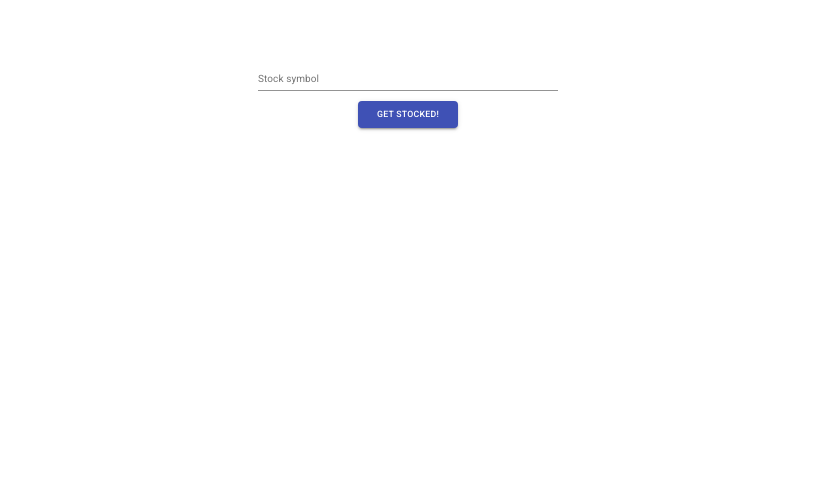
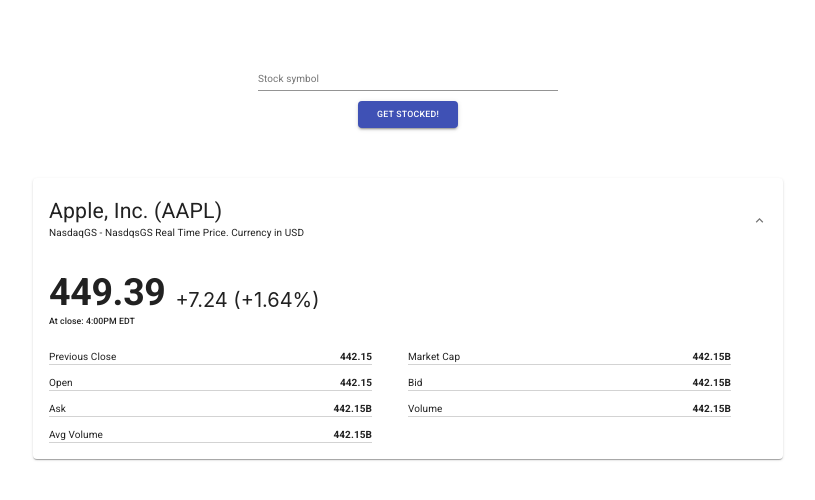
Before and after one commit to berlink2/finantier-test-fe, a React (Create React App) app: page / in a window 1280 px wide. Shown: the top 500 px of the page, without its empty margins (232-1047 px from the left). Built offline with nearby package versions, Linux system fonts and the light colour scheme.

Commit message:
added stock price info component

```diff
--- a/src/App.js
+++ b/src/App.js
@@ -1,19 +1,25 @@
 import React, { useState } from 'react';
 import styled from 'styled-components';
-import { TextField, Button } from '@material-ui/core';
+import {
+  TextField,
+  Button,
+  Accordion,
+  AccordionSummary,
+  AccordionDetails,
+} from '@material-ui/core';
 import { getStock } from './api/getStock';
+import Typography from '@material-ui/core/Typography';
+import ExpandMoreIcon from '@material-ui/icons/ExpandMore';
+import StockInfo from './Components/StockInfo';
 const AppContainer = styled.div`
   display: flex;
   flex-direction: column;
   align-items: center;
   margin-top: 5rem;
-
-`
+`;
 
 const SymbolInputContainer = styled.div`
-
   .search-form {
-
     display: flex;
     flex-direction: column;
     align-items: center;
@@ -27,35 +33,39 @@
       width: 10rem;
     }
   }
-
-`
+`;
 
 function App() {
   const [symbol, setSymbol] = useState('');
 
-    const handleSubmit = async (e) =>{
+  const handleSubmit = async (e) => {
     e.preventDefault();
     const data = await getStock(symbol);
     console.log(data);
-    }
+  };
 
   return (
     <AppContainer>
       <SymbolInputContainer>
-        <form onSubmit={handleSubmit} className="search-form">
+        <form onSubmit={handleSubmit} className='search-form'>
           <TextField
             value={symbol}
-          onChange={(e)=>setSymbol(e.target.value)}
-          className="search-form__input"
+            onChange={(e) => setSymbol(e.target.value)}
+            className='search-form__input'
             fullWidth
-          label="Stock symbol"
+            label='Stock symbol'
           />
-        <Button type="submit" className="search-form__button" variant="contained" color="primary">
+          <Button
+            type='submit'
+            className='search-form__button'
+            variant='contained'
+            color='primary'
+          >
             Get Stocked!
           </Button>
         </form>
       </SymbolInputContainer>
-
+      <StockInfo />
     </AppContainer>
   );
 }
--- /dev/null
+++ b/src/Components/StockInfo.js
@@ -0,0 +1,152 @@
+import React, { useState } from 'react';
+import styled from 'styled-components';
+import {
+  Accordion,
+  AccordionSummary,
+  AccordionDetails,
+  Typography,
+} from '@material-ui/core';
+import ExpandMoreIcon from '@material-ui/icons/ExpandMore';
+
+const StockInfoContainer = styled.div`
+  width: 75rem;
+  margin-top: 5rem;
+  display: flex;
+  flex-direction: column;
+`;
+
+const CompanyNameContainer = styled.div`
+  display: flex;
+  flex-direction: column;
+`;
+
+const StockPriceContainer = styled.div`
+  width: 100%;
+  display: flex;
+  flex-direction: column;
+  .price {
+    display: flex;
+
+    &__percent {
+      align-self: center;
+      margin-left: 1rem;
+      margin-top: 1.5rem;
+      font-size: 2rem;
+    }
+  }
+`;
+
+const StockDetailsContainer = styled.div`
+  margin-top: 2rem;
+  display: grid;
+  grid-template-columns: 1fr 1fr;
+  grid-row-gap: 1rem;
+
+  width: 100%;
+
+  .summary-item {
+    width: 90%;
+    display: flex;
+    flex-direction: row;
+    justify-content: space-between;
+    border-bottom: solid 1px lightgrey;
+  }
+`;
+
+const StockInfo = () => {
+  const [open, setOpen] = useState(true);
+  return (
+    <StockInfoContainer>
+      <Accordion onChange={() => setOpen(!open)} expanded={open}>
+        <AccordionSummary expandIcon={<ExpandMoreIcon />}>
+          <CompanyNameContainer>
+            <Typography variant='h4'>Apple, Inc. (AAPL)</Typography>
+            <Typography variant='subtitle1'>
+              NasdaqGS - NasdqsGS Real Time Price. Currency in USD
+            </Typography>
+          </CompanyNameContainer>
+        </AccordionSummary>
+        <AccordionDetails>
+          <StockPriceContainer>
+            <div className='price'>
+              <Typography variant='h2'>
+                <strong>449.39</strong>
+              </Typography>
+              <span className='price__percent'>+7.24 (+1.64%)</span>
+            </div>
+            <Typography variant='subtitle2'>At close: 4:00PM EDT</Typography>
+            <StockDetailsContainer>
+              <div className='summary-item'>
+                <Typography variant='body1'>Previous Close</Typography>
+                <Typography variant='body1'>
+                  <strong>442.15</strong>
+                </Typography>
+              </div>
+              <div className='summary-item'>
+                <Typography variant='body1'>Market Cap</Typography>
+                <Typography variant='body1'>
+                  <strong>442.15B</strong>
+                </Typography>
+              </div>
+              <div className='summary-item'>
+                <Typography variant='body1'>Open</Typography>
+                <Typography variant='body1'>
+                  <strong>442.15</strong>
+                </Typography>
+              </div>
+              <div className='summary-item'>
+                <Typography variant='body1'>Bid</Typography>
+                <Typography variant='body1'>
+                  <strong>442.15B</strong>
+                </Typography>
+              </div>
+              <div className='summary-item'>
+                <Typography variant='body1'>Ask</Typography>
+                <Typography variant='body1'>
+                  <strong>442.15B</strong>
+                </Typography>
+              </div>
+              <div className='summary-item'>
+                <Typography variant='body1'>Volume</Typography>
+                <Typography variant='body1'>
+                  <strong>442.15B</strong>
+                </Typography>
+              </div>
+              <div className='summary-item'>
+                <Typography variant='body1'>Avg Volume</Typography>
+                <Typography variant='body1'>
+                  <strong>442.15B</strong>
+                </Typography>
+              </div>
+            </StockDetailsContainer>
+          </StockPriceContainer>
+        </AccordionDetails>
+      </Accordion>
+    </StockInfoContainer>
+  );
+};
+
+export default StockInfo;
+
+/*
+ display current value, variation, previous close, open, bid, ask,
+ market cap, volume, avg volume and display a chart with the last 24 hours performance.
+  (no need to add 5d, 1m or more ranges).
+{"symbol":"AAPL","companyName":"Apple, Inc.",
+"primaryExchange":"NASDAQ","calculationPrice":"tops",
+"open":null,"openTime":null,
+"openSource":"official","close":null,
+"closeTime":null,"closeSource":"official","high":null,
+"highTime":1601052323963,"highSource":"15 minute delayed price",
+"low":null,"lowTime":1601041007439,"lowSource":"15 minute delayed price",
+"latestPrice":110.56,"latestSource":"IEX real time price",
+"latestTime":"1:00:21 PM","latestUpdate":1601053221054,"latestVolume":null,
+"iexRealtimePrice":110.56,"iexRealtimeSize":100,"iexLastUpdated":1601053221054,
+"delayedPrice":null,"delayedPriceTime":null,"oddLotDelayedPrice":null,"oddLotDelayedPriceTime":null,
+"extendedPrice":null,"extendedChange":null,"extendedChangePercent":null,"extendedPriceTime":null,
+"previousClose":108.22,"previousVolume":167743349,"change":2.34,"changePercent":0.02162,
+"volume":null,"iexMarketPercent":0.005746168715198627,"iexVolume":449815,"avgTotalVolume":195236214,
+"iexBidPrice":110,"iexBidSize":100,"iexAskPrice":111.09,"iexAskSize":100,"iexOpen":null,"iexOpenTime":null,
+"iexClose":110.56,"iexCloseTime":1601053221054,"marketCap":1916811888000,"peRatio":33.32,"week52High":137.98,
+"week52Low":53.15,"ytdChange":0.46287199999999995,"lastTradeTime":1601053221054,"isUSMarketOpen":true}
+*/
--- a/src/index.js
+++ b/src/index.js
@@ -5,9 +5,6 @@
 import App from './App';
 
 
-ReactDOM.render(
-  <React.StrictMode>
-    <App />
-  </React.StrictMode>,
+ReactDOM.render(<App />,
   document.getElementById('root')
 );
```
Lines whose indentation alone changed are shown as unchanged.
